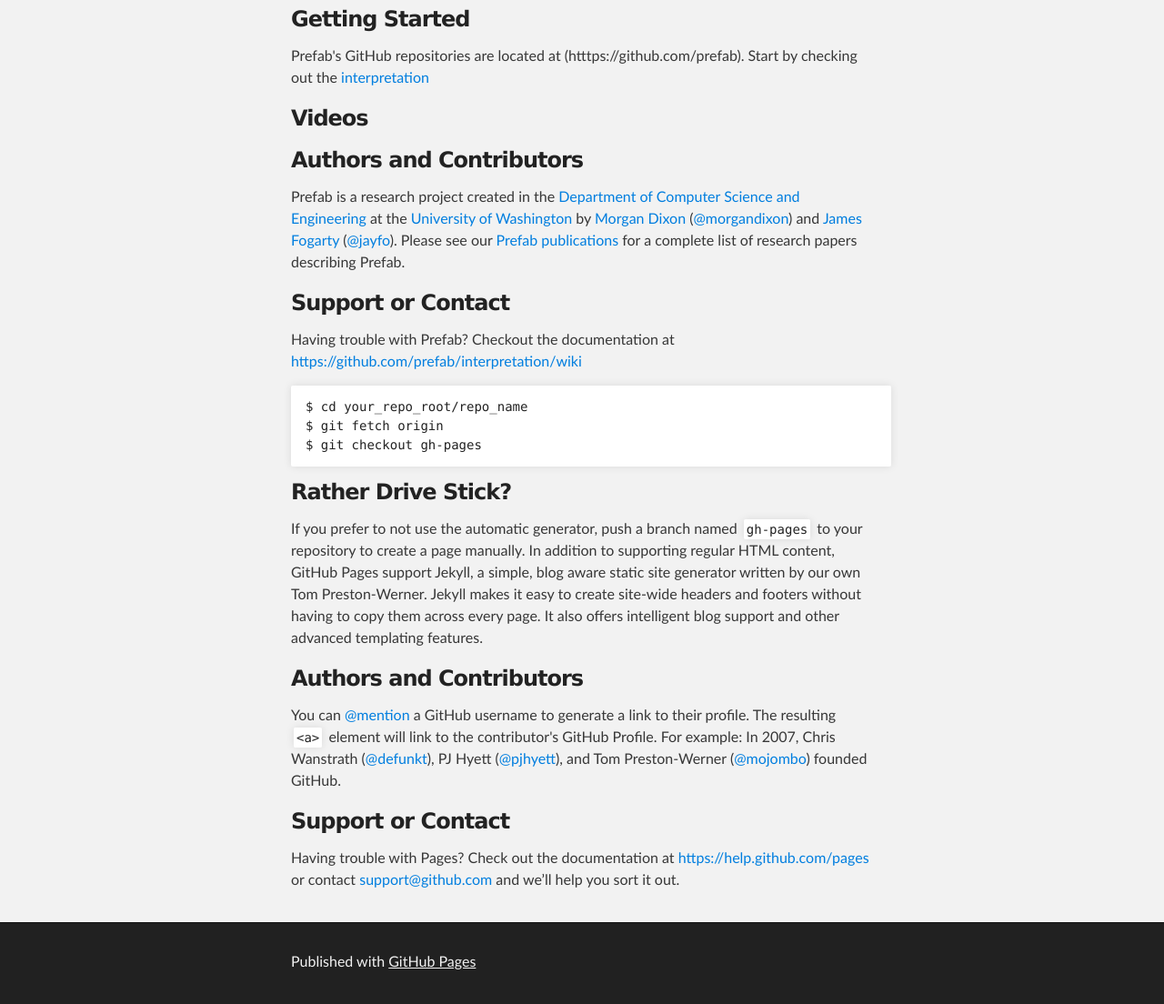
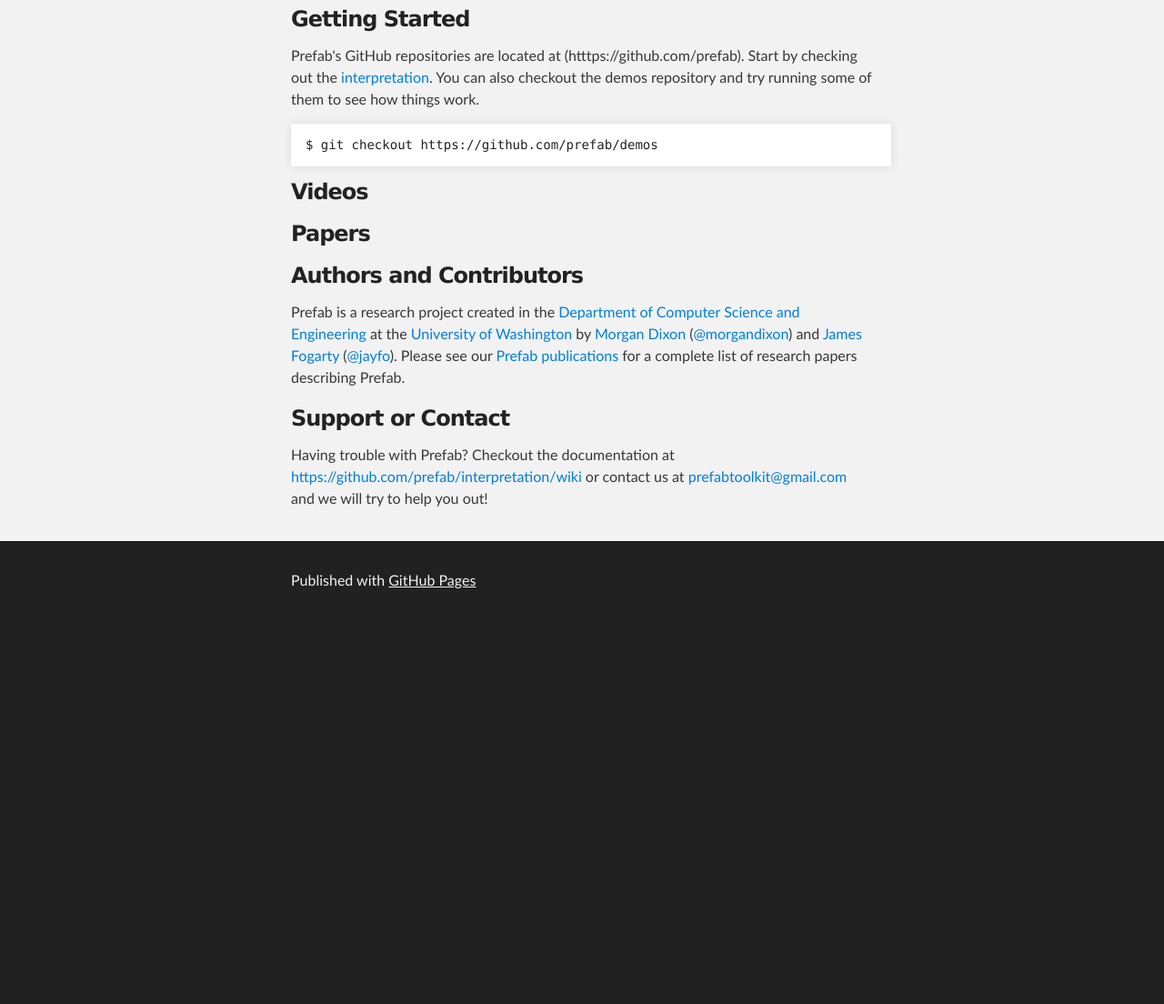
Before and after one commit to prefab/prefab.github.io, a plain HTML site: page index.html in a window 1280 px wide. Shown: the part 708-1812 px from the top of the page at 91% size. After the commit the page ends 1393 px from the top, so only its background shows below. Drawn offline with Linux system fonts and the light colour scheme.

```diff
--- a/index.html
+++ b/index.html
@@ -39,10 +39,16 @@
 <h3>
 <a id="getting-started" class="anchor" href="#getting-started" aria-hidden="true"><span class="octicon octicon-link"></span></a>Getting Started</h3>
 
-<p>Prefab's GitHub repositories are located at (htttps://github.com/prefab). Start by checking out the <a href="https://github.com/prefab/interpretation">interpretation</a></p>
+<p>Prefab's GitHub repositories are located at (htttps://github.com/prefab). Start by checking out the <a href="https://github.com/prefab/interpretation">interpretation</a>. You can also checkout the demos repository and try running some of them to see how things work.</p>
+
+<pre><code>$ git checkout https://github.com/prefab/demos
+</code></pre>
 
 <h3>
 <a id="videos" class="anchor" href="#videos" aria-hidden="true"><span class="octicon octicon-link"></span></a>Videos</h3>
+
+<h3>
+<a id="papers" class="anchor" href="#papers" aria-hidden="true"><span class="octicon octicon-link"></span></a>Papers</h3>
 
 <h3>
 <a id="authors-and-contributors" class="anchor" href="#authors-and-contributors" aria-hidden="true"><span class="octicon octicon-link"></span></a>Authors and Contributors</h3>
@@ -52,27 +58,7 @@
 <h3>
 <a id="support-or-contact" class="anchor" href="#support-or-contact" aria-hidden="true"><span class="octicon octicon-link"></span></a>Support or Contact</h3>
 
-<p>Having trouble with Prefab? Checkout the documentation at <a href="https://github.com/prefab/interpretation/wiki">https://github.com/prefab/interpretation/wiki</a></p>
-
-<pre><code>$ cd your_repo_root/repo_name
-$ git fetch origin
-$ git checkout gh-pages
-</code></pre>
-
-<h3>
-<a id="rather-drive-stick" class="anchor" href="#rather-drive-stick" aria-hidden="true"><span class="octicon octicon-link"></span></a>Rather Drive Stick?</h3>
-
-<p>If you prefer to not use the automatic generator, push a branch named <code>gh-pages</code> to your repository to create a page manually. In addition to supporting regular HTML content, GitHub Pages support Jekyll, a simple, blog aware static site generator written by our own Tom Preston-Werner. Jekyll makes it easy to create site-wide headers and footers without having to copy them across every page. It also offers intelligent blog support and other advanced templating features.</p>
-
-<h3>
-<a id="authors-and-contributors-1" class="anchor" href="#authors-and-contributors-1" aria-hidden="true"><span class="octicon octicon-link"></span></a>Authors and Contributors</h3>
-
-<p>You can <a href="https://github.com/blog/821" class="user-mention">@mention</a> a GitHub username to generate a link to their profile. The resulting <code>&lt;a&gt;</code> element will link to the contributor's GitHub Profile. For example: In 2007, Chris Wanstrath (<a href="https://github.com/defunkt" class="user-mention">@defunkt</a>), PJ Hyett (<a href="https://github.com/pjhyett" class="user-mention">@pjhyett</a>), and Tom Preston-Werner (<a href="https://github.com/mojombo" class="user-mention">@mojombo</a>) founded GitHub.</p>
-
-<h3>
-<a id="support-or-contact-1" class="anchor" href="#support-or-contact-1" aria-hidden="true"><span class="octicon octicon-link"></span></a>Support or Contact</h3>
-
-<p>Having trouble with Pages? Check out the documentation at <a href="https://help.github.com/pages">https://help.github.com/pages</a> or contact <a href="mailto:support@github.com">support@github.com</a> and we’ll help you sort it out.</p>
+<p>Having trouble with Prefab? Checkout the documentation at <a href="https://github.com/prefab/interpretation/wiki">https://github.com/prefab/interpretation/wiki</a> or contact us at <a href="mailto:prefabtoolkit@gmail.com">prefabtoolkit@gmail.com</a> and we will try to help you out!</p>
       </section>
     </div>
 
```
Also changed, not shown: params.json (+1 -1 lines).
